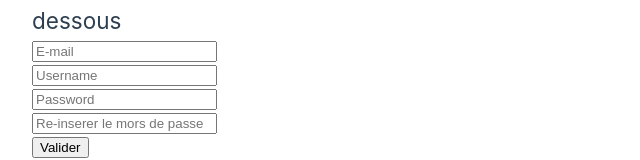
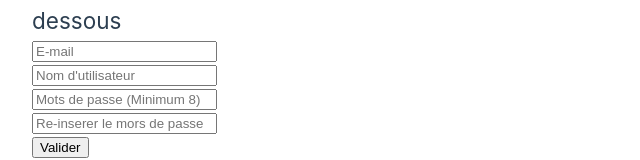
Before and after one commit to LoKiass/front, a Vue app: page /createLogin in a window 1280 px wide. Shown: the part 385-545 px from the top of the page, without its empty margins (0-640 px from the left). Built offline with nearby package versions, Linux system fonts and the light colour scheme.

Commit message:
Update CreateLoginPage: change placeholder text for username and password fields to French

```diff
--- a/src/views/createLogin/CreateLoginPage.vue
+++ b/src/views/createLogin/CreateLoginPage.vue
@@ -61,8 +61,8 @@ async function createLogin() {
 
     <form @submit.prevent="createLogin">
       <input type="email" v-model="email" placeholder="E-mail" required><br>
-      <input type="text" v-model="username" placeholder="Username" required><br>
-      <input type="password" v-model="password" placeholder="Password" required><br>
+      <input type="text" v-model="username" placeholder="Nom d'utilisateur" required><br>
+      <input type="password" v-model="password" placeholder="Mots de passe (Minimum 8)" required><br>
       <input type="password" v-model="repassword" placeholder="Re-inserer le mors de passe"><br>
 
       <button type="submit">Valider</button>
```
